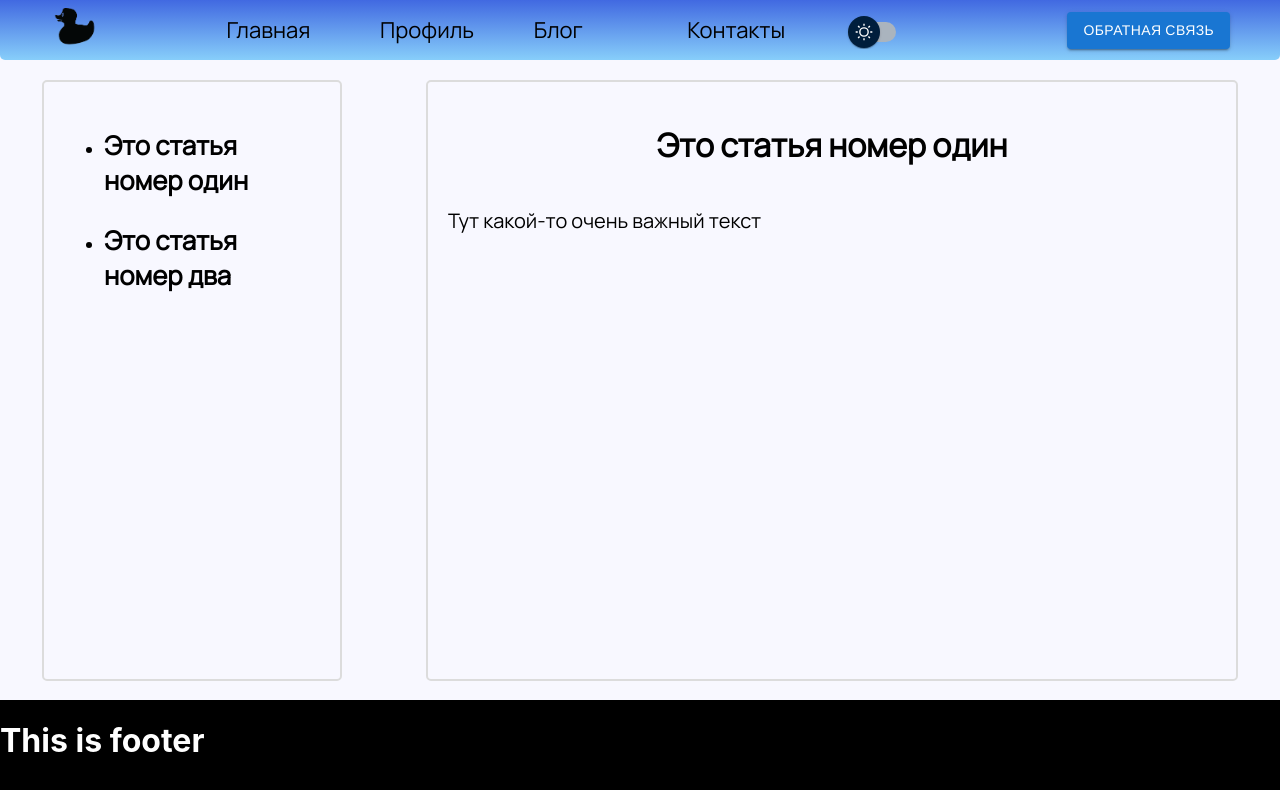
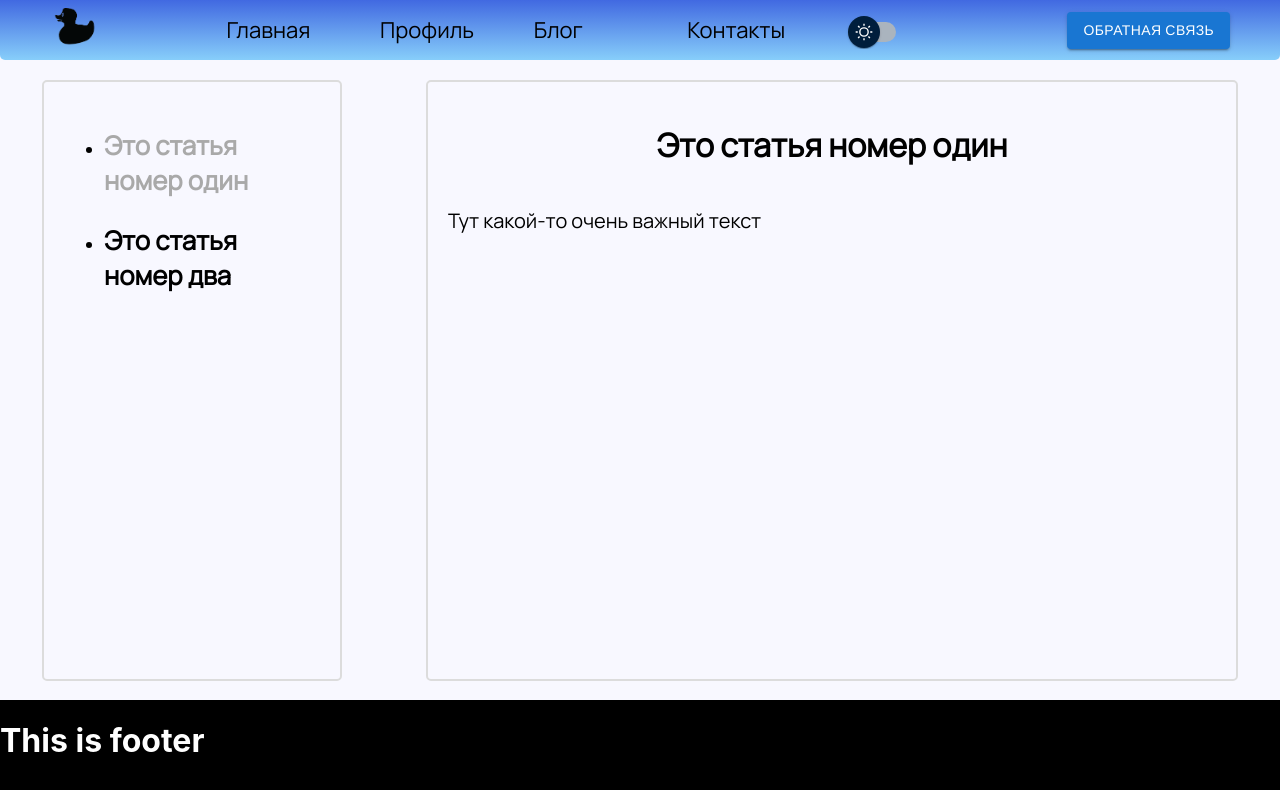
Before and after one commit to Deadduck89/portfolio, a React (Create React App) app: page /blog/1 in a window 1280 px wide. Shown: the top 790 px of the page. Built offline with nearby package versions, Linux system fonts and the light colour scheme; a web font is replaced by a local one.

Commit message:
active style to navlink in blog headlines

```diff
--- a/src/Components/Content/BlogPage/BlogHeadline/BlogHeadline.jsx
+++ b/src/Components/Content/BlogPage/BlogHeadline/BlogHeadline.jsx
@@ -5,7 +5,7 @@ import classes from '../BlogPage.module.css'
 const BlogHeadline = (props) => {
     return (<div>
             <ul>
-                <li><NavLink className={classes.blogListElement} to={'/blog/' + props.id}><h3>{props.headline}</h3></NavLink></li>
+                <li><NavLink className={classes.blogListElement} activeStyle={{color:"#A9A9A9"}}  to={'/blog/' + props.id}><h3>{props.headline}</h3></NavLink></li>
             </ul>
         </div>
     )
```
